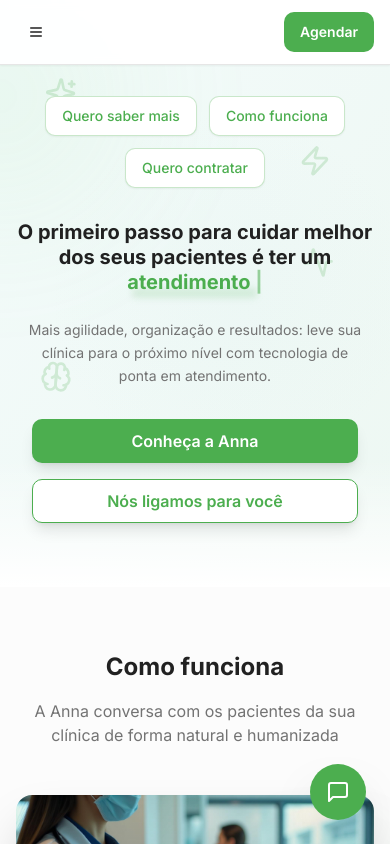
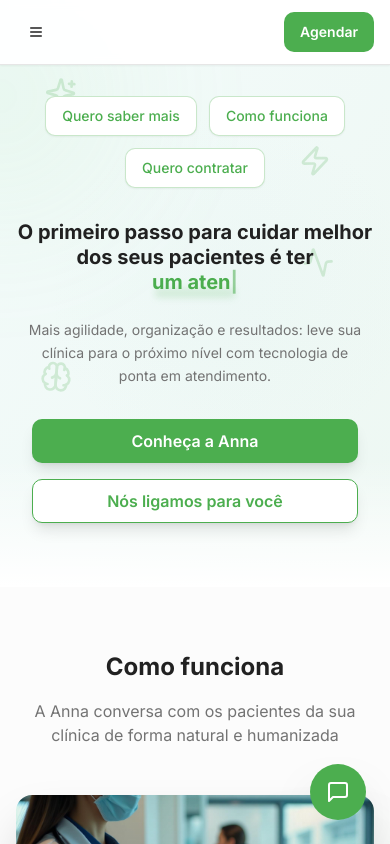
Before and after one commit to 123atendi-byte/anna-connect-health, a React (Vite) app: page / in a window 390 px wide. Shown: the top 844 px of the page. Built offline with nearby package versions, Linux system fonts and the light colour scheme; the HTML template or start-up script is replaced by a standard one.

Commit message:
Fix text spacing on mobile

```diff
--- a/src/pages/Index.tsx
+++ b/src/pages/Index.tsx
@@ -105,7 +105,7 @@ const Index = () => {
               {/* Versão Mobile - 3 linhas compactas */}
               <span className="md:hidden">
                 O primeiro passo para cuidar melhor<br />
-                dos seus pacientes é ter um<br />
+                dos seus pacientes é ter<br />
               </span>
 
               {/* Versão Desktop - mantém original */}
@@ -116,7 +116,7 @@ const Index = () => {
 
               <span className="text-primary inline-block relative">
                 <TypewriterText
-                  texts={["atendimento inteligente"]}
+                  texts={["um atendimento inteligente"]}
                   className="text-primary"
                 />
                 <motion.span
```
